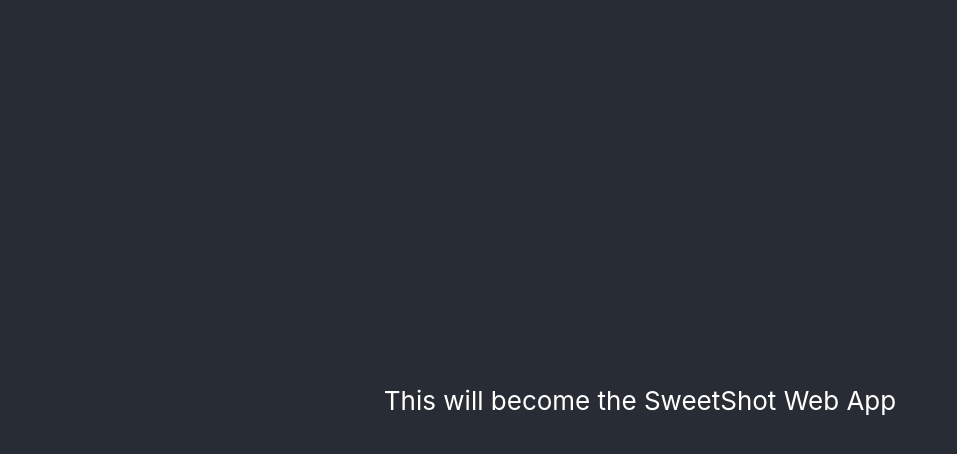
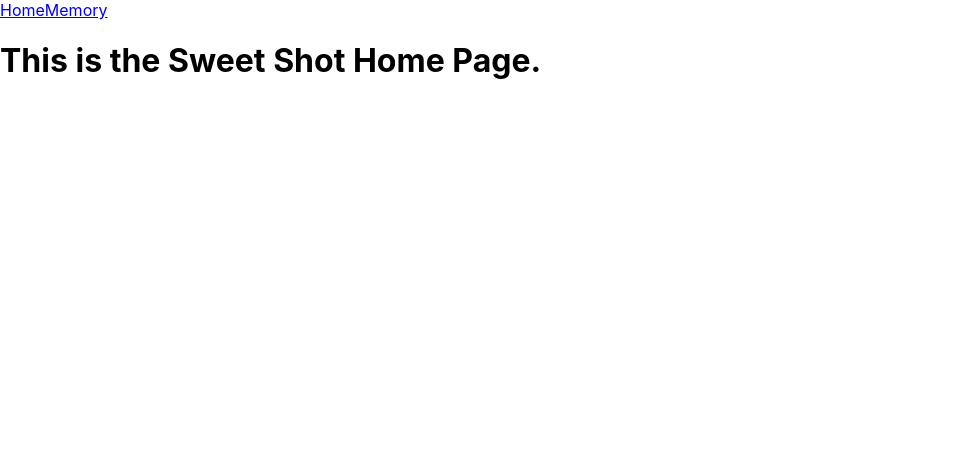
Before and after one commit to Jcat7414/SweetShotWebApp, a React (Create React App) app: page / in a window 1280 px wide. Shown: the top 454 px of the page, without its empty margins (0-957 px from the left). Built offline with nearby package versions, Linux system fonts and the light colour scheme.

Commit message:
Create Home and Memory Pages

```diff
--- a/src/App.js
+++ b/src/App.js
@@ -1,17 +1,25 @@
-import logo from './logo.svg';
-import './App.css';
+import React from "react";
+import { BrowserRouter as Router, Switch, Route } from "react-router-dom";
+import Nav from "./components/Nav/Nav";
+import HomePage from "./pages/HomePage";
+import MemoryPage from "./pages/MemoryPage";
 
 function App() {
   return (
-    <div className="App">
-      <header className="App-header">
+    <Router>
+      <div>
+        <Nav />
 
-        <p>
-         This will become the SweetShot Web App
-        </p>
-
-      </header>
-    </div>
+        <Switch>
+          <Route path="/memory">
+            <MemoryPage />
+          </Route>
+          <Route path="/">
+            <HomePage />
+          </Route>
+        </Switch>
+      </div>
+    </Router>
   );
 }
 
--- /dev/null
+++ b/src/components/Nav/Nav.jsx
@@ -0,0 +1,13 @@
+import React from "react";
+import { Link } from "react-router-dom";
+
+function Nav() {
+    return (
+        <nav>
+            <Link to="/">Home</Link>
+            <Link to="/memory">Memory</Link>
+        </nav>
+    );
+}
+
+export default Nav;
--- /dev/null
+++ b/src/pages/HomePage.jsx
@@ -0,0 +1,7 @@
+import React from "react";
+
+function HomePage() {
+    return <h1>This is the Sweet Shot Home Page.</h1>;
+}
+
+export default HomePage;
--- /dev/null
+++ b/src/pages/MemoryPage.jsx
@@ -0,0 +1,7 @@
+import React  from "react";
+
+function MemoryPage() {
+    return <h1>This is the SweetShot Memory Page.</h1>;
+}
+
+export default MemoryPage;
```
